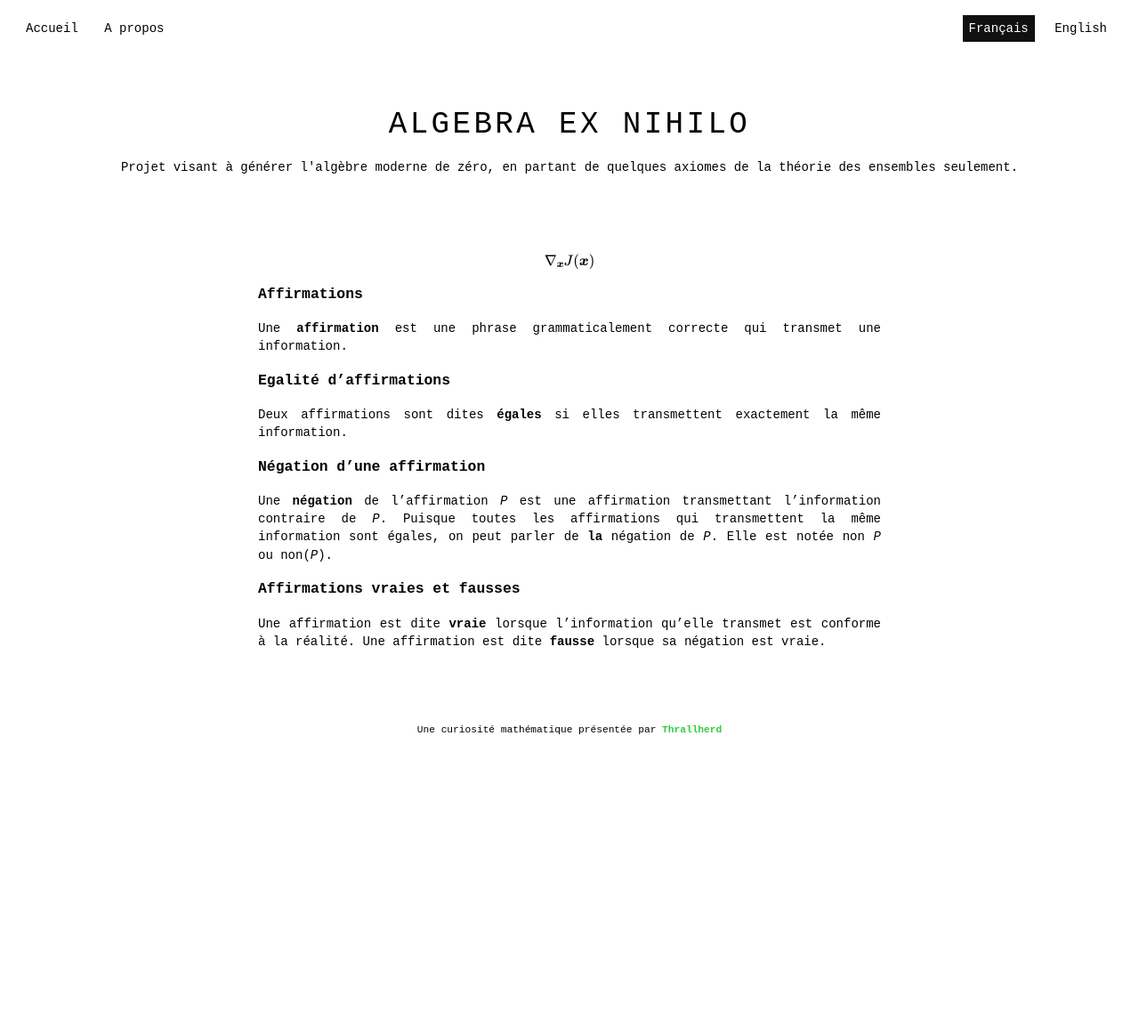
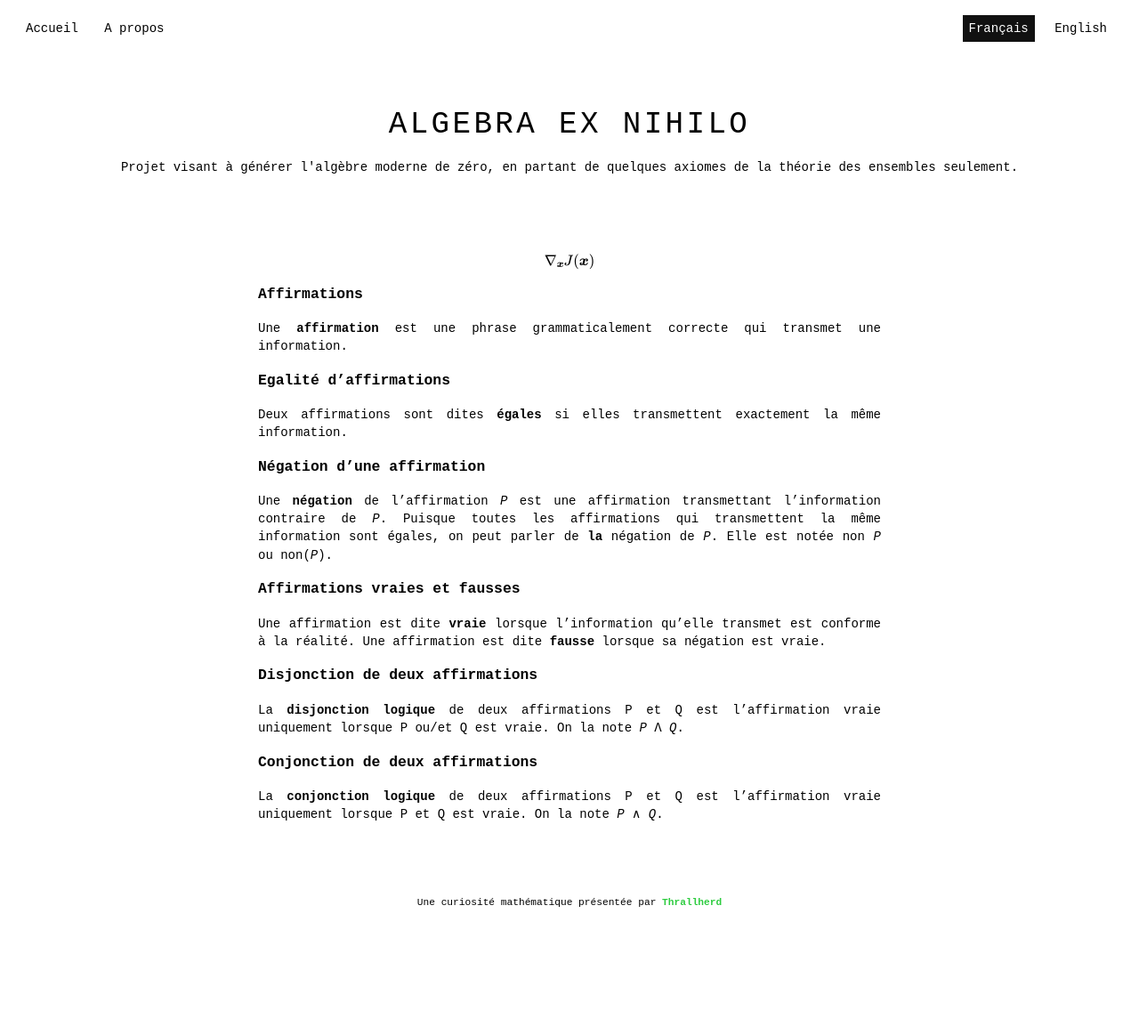
Before and after one commit to Thrallherd/AlgebraExNihilo, a Jekyll site: the page built from basic_def.md, in a window 1280 px wide. Shown: the whole page at 89% size. Built offline with Jekyll 4.4.1, drawn with Linux system fonts in a browser that asks for light colours; formulas are drawn with MathJax 3; before the commit the page ends 960 px from its top, so only the background shows below that.

Commit message:
Update basic_def.md

```diff
--- a/basic_def.md
+++ b/basic_def.md
@@ -20,3 +20,9 @@
 
 ### Affirmations vraies et fausses
 Une affirmation est dite **vraie** lorsque l'information qu'elle transmet est conforme à la réalité. Une affirmation est dite **fausse** lorsque sa négation est vraie.
+
+### Disjonction de deux affirmations
+La **disjonction logique** de deux affirmations P et Q est l'affirmation vraie uniquement lorsque P ou/et Q est vraie. On la note _P_ Λ _Q_.
+
+### Conjonction de deux affirmations
+La **conjonction logique** de deux affirmations P et Q est l'affirmation vraie uniquement lorsque P et Q est vraie. On la note _P_ &#8743; _Q_.
```
